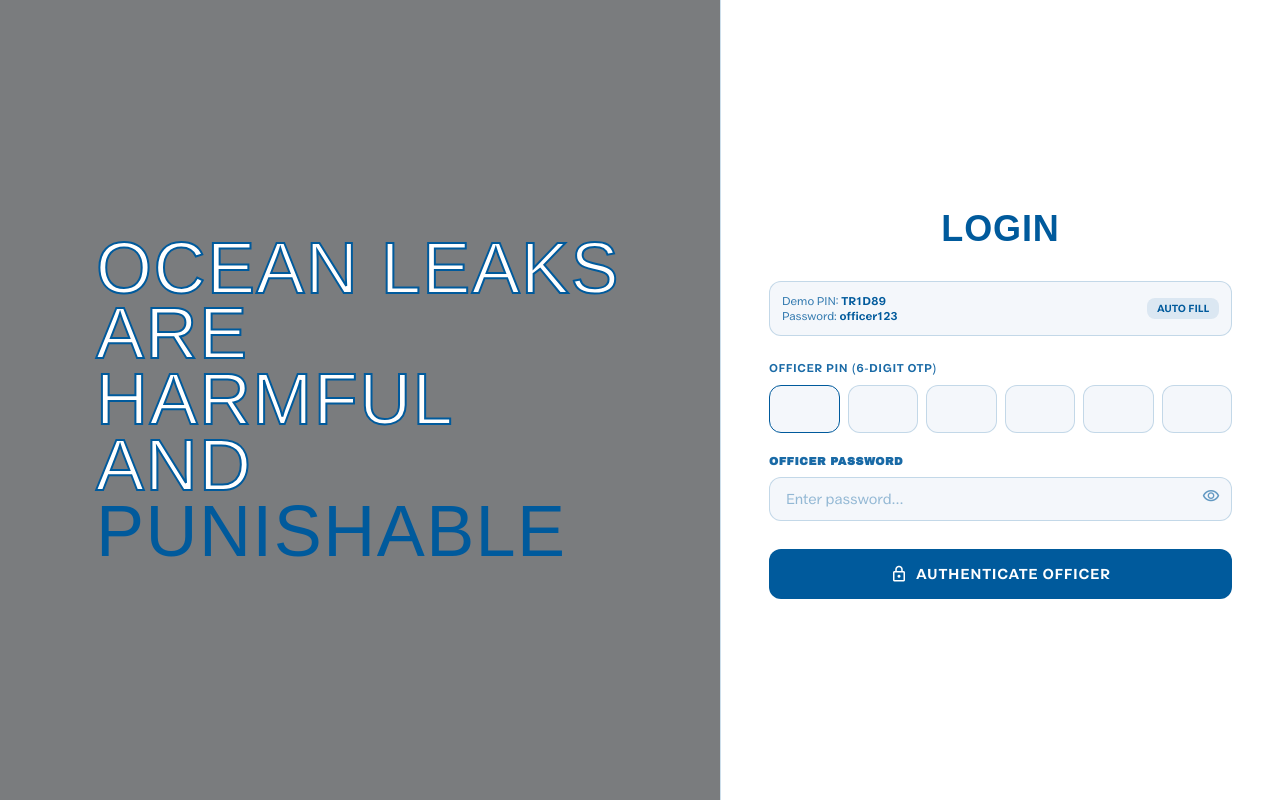
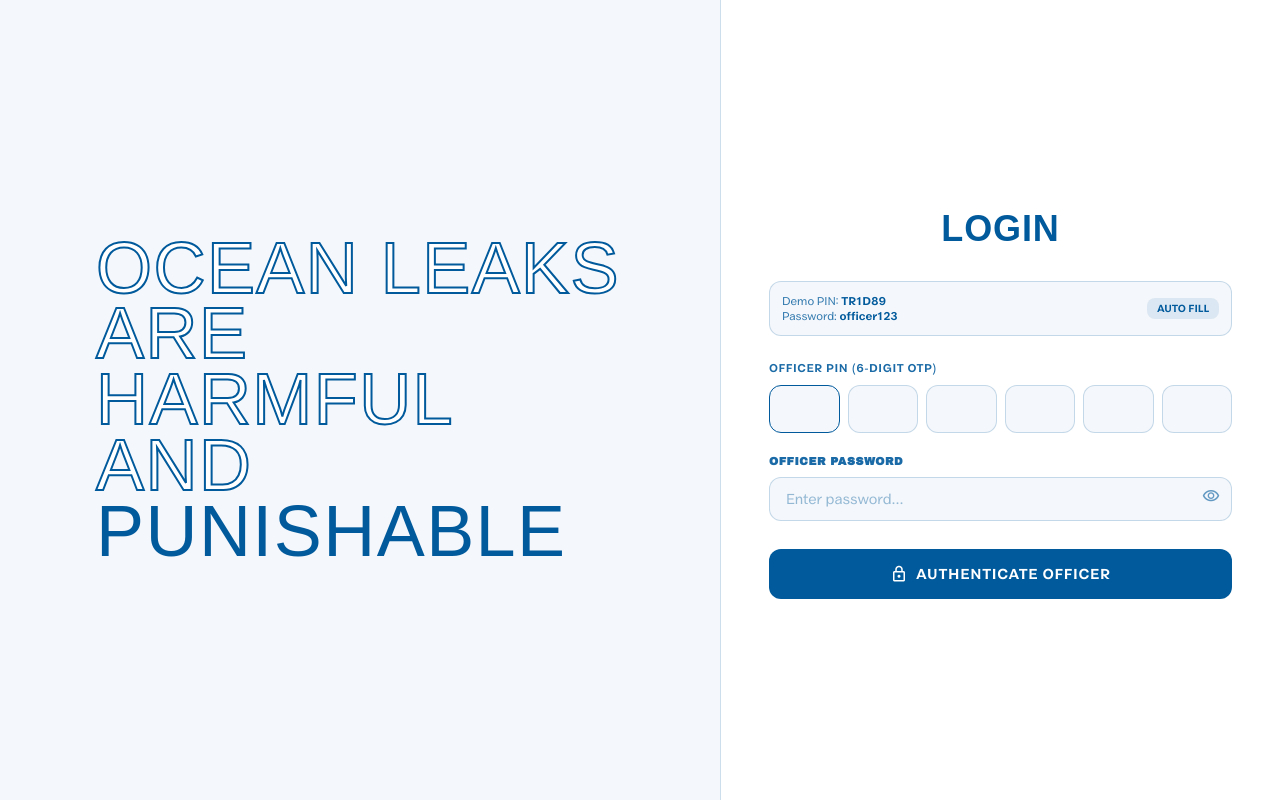
Before and after one commit to kn0wbodyRules/T-R-I-D-E-N-T, a Next.js app in the folder sih_frontend/: page / in a window 1280 px wide. Built offline with nearby package versions, Linux system fonts and the light colour scheme; a web font is replaced by a local one.

Commit message:
Fix: Make TopoField global background across all pages Shamil SJ

```diff
--- a/sih_frontend/src/app/layout.tsx
+++ b/sih_frontend/src/app/layout.tsx
@@ -2,6 +2,7 @@ import type { Metadata } from "next";
 import "./globals.css";
 import Providers from "@/components/providers/Providers";
 import TopNavWrapper from "@/components/layout/TopNavWrapper";
+import TopoField from "@/components/ui/topo-field";
 
 export const metadata: Metadata = {
   title: "TRIDENT",
@@ -45,8 +46,13 @@ export default function RootLayout({
           }}
         />
       </head>
-      <body className="min-h-full flex flex-col print:h-auto print:block bg-[#F4F7FB] text-[#041527] selection:bg-[#005A9C] selection:text-white antialiased">
+      <body className="min-h-full flex flex-col print:h-auto print:block text-[#041527] selection:bg-[#005A9C] selection:text-white antialiased">
         <Providers>
+          {/* Global Background */}
+          <div className="fixed inset-0 pointer-events-none z-[-1] opacity-60">
+            <TopoField mode="light" density={1} speed={1.5} />
+          </div>
+
           <TopNavWrapper />
           <main className="flex-1 flex flex-col print:block w-full relative">
             {children}
--- a/sih_frontend/src/components/auth/OfficerLoginPage.tsx
+++ b/sih_frontend/src/components/auth/OfficerLoginPage.tsx
@@ -3,7 +3,6 @@
 import React, { useState, useRef, useEffect } from "react";
 import { motion } from "motion/react";
 import MaterialIcon from "@/components/ui/MaterialIcon";
-import TopoField from "@/components/ui/topo-field";
 
 interface OfficerLoginPageProps {
   onLoginSuccess: () => void;
@@ -112,11 +111,10 @@ export default function OfficerLoginPage({ onLoginSuccess }: OfficerLoginPagePro
   };
 
   return (
-    <div className="relative min-h-screen w-full bg-[#F4F7FB] flex overflow-hidden select-none">
+    <div className="relative min-h-screen w-full flex overflow-hidden select-none">
 
-      {/* Decorative background elements */}
+      {/* Decorative background elements (now handled globally in layout.tsx) */}
       <div className="absolute top-0 left-0 w-full h-full pointer-events-none opacity-50 z-0">
-        <TopoField mode="light" density={1} speed={1} opacity={0.6} />
       </div>
 
       {/* Left Side: Big Typography */}
--- a/sih_frontend/src/components/ui/topo-field.tsx
+++ b/sih_frontend/src/components/ui/topo-field.tsx
@@ -1,3 +1,5 @@
+"use client";
+
 import {
   useEffect,
   useMemo,
@@ -154,7 +156,7 @@ export type TopoFieldProps = {
   style?: CSSProperties;
 };
 
-const LIGHT_PAPER = "#ffffff";
+const LIGHT_PAPER = "#F4F7FB";
 
 function clamp(value: number, minimum: number, maximum: number) {
   return Math.min(maximum, Math.max(minimum, value));
@@ -234,7 +236,7 @@ function patchTopoField(
       )
       .replace(
         /vec3 color = vec3\(0\.0\);\s*color \+= vec3\(1\.0\) \* gridLines;\s*color \+= vec3\(1\.0\) \* topoLines;/,
-        `vec3 paper = vec3(1.0, 1.0, 1.0);
+        `vec3 paper = vec3(0.957, 0.969, 0.984); // #F4F7FB
                     vec3 ink = vec3(0.0, 0.353, 0.612); // #005A9C Dodger Blue
                     float lines = clamp(gridLines + topoLines, 0.0, 1.0);
                     vec3 color = mix(paper, ink, lines);`
```
